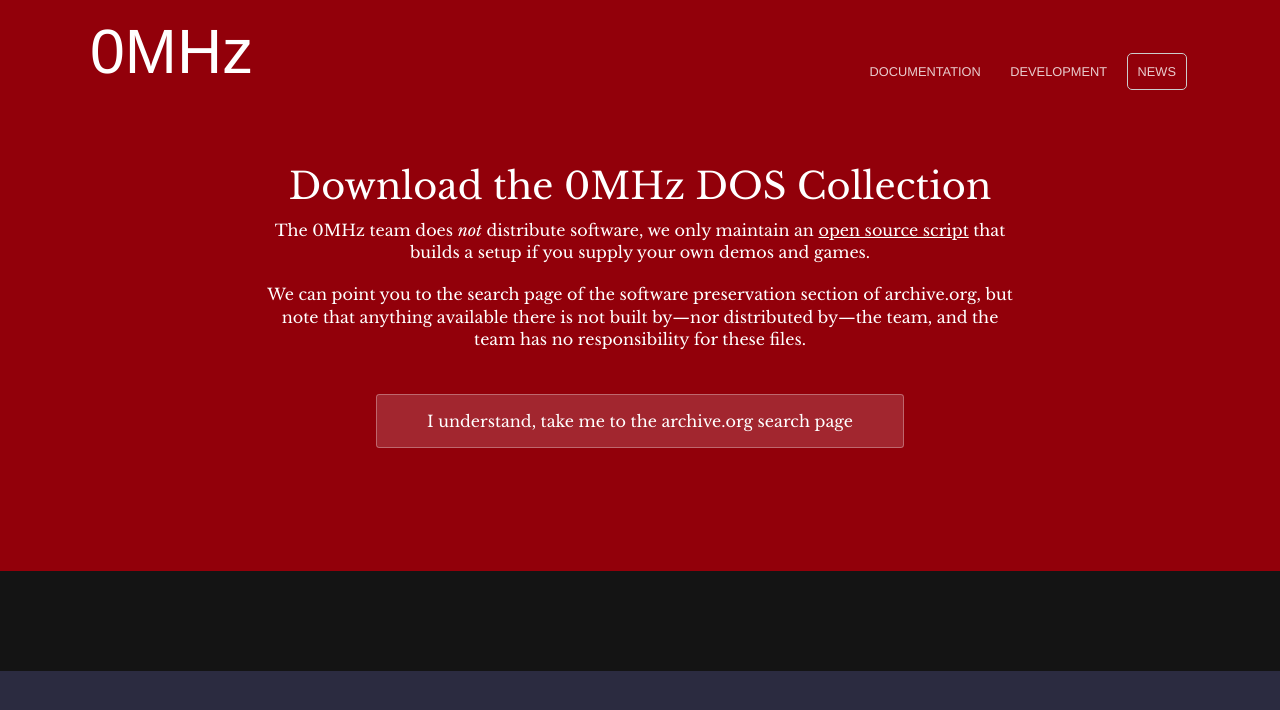
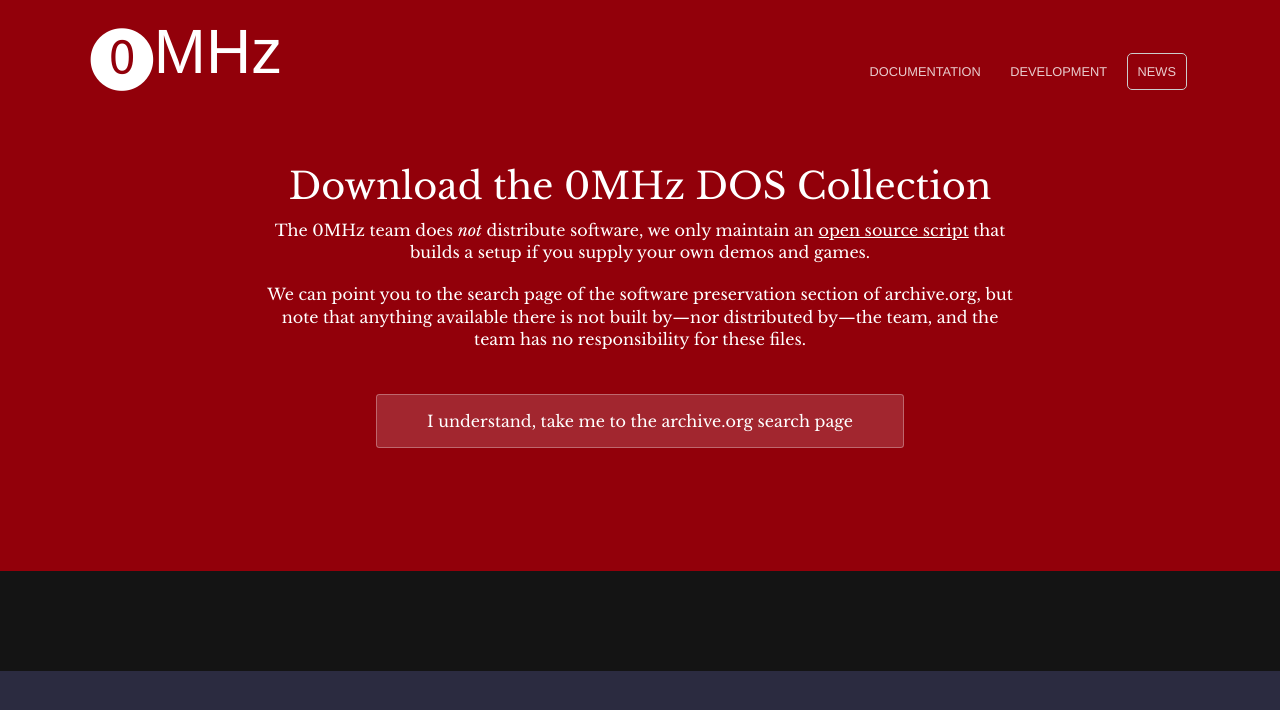
Before and after one commit to 0mhz-net/0mhz-net.github.io, a Jekyll site: the page built from download.html, in a window 1280 px wide. Shown: the top 710 px of the page. Built offline with Jekyll 4.4.1, drawn with Linux system fonts in a browser that asks for light colours.

Commit message:
Charset hacking is an old tradition, right? 😄

```diff
--- a/_layouts/default.html
+++ b/_layouts/default.html
@@ -18,7 +18,7 @@
 	<body>
 		<header>
 			<div class="container">
-				<div class="company-name"><h1 style="margin: 0.5em 0"><a {% if page.url =='/' %} style="visibility:hidden" {% endif %} href="{{ site.baseurl }}/">0MHz</a></h1></div>
+				<div class="company-name"><h1 style="margin: 0.5em 0"><a {% if page.url =='/' %} style="visibility:hidden" {% endif %} href="{{ site.baseurl }}/">⓿MHz</a></h1></div>
 				{% include navigation.html %}
 			</div>
 		</header>
```
